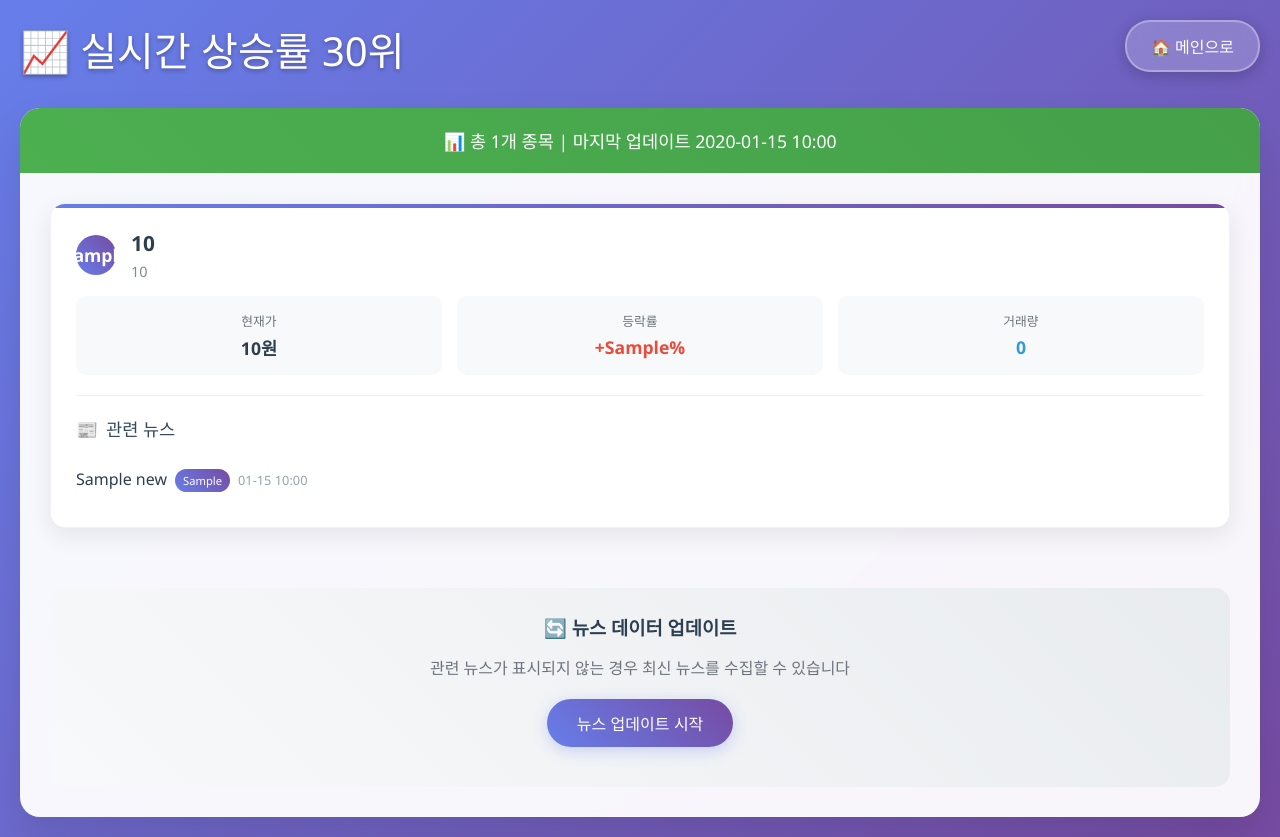
After one commit to OBaeksoon/stock-trading-system-Kiwoom-rest-api-AI-coding-test, a PHP site: page /MD/top_30_rising_stocks.php in a window 1280 px wide. The commit adds this page. Run offline with PHP 8.4, Linux system fonts and the light colour scheme; tables that the repository leaves empty or names only in its code hold one stand-in row (values such as "Sample post").

Commit message:
feat: 로컬 변경사항 동기화 및 신규 기능 추가
로컬 프로젝트의 다양한 변경사항을 원격 저장소와 동기화합니다. 주요 변경사항은 다음과 같습니다:
- GEMINI.md 문서 내용 업데이트
- 불필요한 __pycache__ 및 로그 파일 정리
- 급등주 조회 로직 및 관련 웹페이지 수정
- 전체 종목 조회 기능(get_all_stocks.py) 및 자동매매 관련 신규 모듈(stock_auto_trade/) 추가
- 키움 API, 네이버 뉴스 수집 등 기존 파이썬 모듈 기능 개선

```diff
--- /dev/null
+++ b/MD/top_30_rising_stocks.php
@@ -0,0 +1,350 @@
+<!DOCTYPE html>
+<html lang="ko">
+<head>
+    <meta charset="UTF-8">
+    <meta name="viewport" content="width=device-width, initial-scale=1.0">
+    <title>실시간 상승률 30위 종목</title>
+    <style>
+        * { margin: 0; padding: 0; box-sizing: border-box; }
+        body {
+            font-family: 'Segoe UI', Tahoma, Geneva, Verdana, sans-serif;
+            background: linear-gradient(135deg, #667eea 0%, #764ba2 100%);
+            min-height: 100vh;
+            padding: 20px;
+            color: #333;
+        }
+        .header {
+            display: flex;
+            justify-content: space-between;
+            align-items: center;
+            margin-bottom: 30px;
+        }
+        .header h1 {
+            color: white;
+            font-size: 2.5em;
+            font-weight: 300;
+            text-shadow: 0 2px 4px rgba(0,0,0,0.3);
+        }
+        .home-btn {
+            position: fixed;
+            top: 20px;
+            right: 20px;
+            background: rgba(255,255,255,0.2);
+            color: white;
+            padding: 12px 24px;
+            border: 2px solid rgba(255,255,255,0.3);
+            border-radius: 25px;
+            text-decoration: none;
+            font-weight: 500;
+            transition: all 0.3s ease;
+            backdrop-filter: blur(10px);
+            z-index: 1000;
+            box-shadow: 0 4px 15px rgba(0,0,0,0.2);
+        }
+        .home-btn:hover {
+            background: rgba(255,255,255,0.3);
+            transform: translateY(-2px);
+            box-shadow: 0 6px 20px rgba(0,0,0,0.3);
+        }
+        .container {
+            background: rgba(255,255,255,0.95);
+            border-radius: 20px;
+            box-shadow: 0 20px 40px rgba(0,0,0,0.1);
+            backdrop-filter: blur(10px);
+            overflow: hidden;
+        }
+        .stats-bar {
+            background: linear-gradient(45deg, #4CAF50, #45a049);
+            color: white;
+            padding: 20px;
+            text-align: center;
+            font-size: 1.1em;
+            font-weight: 500;
+        }
+        .stock-grid {
+            display: grid;
+            gap: 20px;
+            padding: 30px;
+        }
+        .stock-card {
+            background: white;
+            border-radius: 15px;
+            padding: 25px;
+            box-shadow: 0 8px 25px rgba(0,0,0,0.08);
+            border: 1px solid rgba(0,0,0,0.05);
+            transition: all 0.3s ease;
+            position: relative;
+            overflow: hidden;
+        }
+        .stock-card:hover {
+            transform: translateY(-5px);
+            box-shadow: 0 15px 35px rgba(0,0,0,0.15);
+        }
+        .stock-card::before {
+            content: '';
+            position: absolute;
+            top: 0;
+            left: 0;
+            right: 0;
+            height: 4px;
+            background: linear-gradient(45deg, #667eea, #764ba2);
+        }
+        .stock-header {
+            display: flex;
+            justify-content: space-between;
+            align-items: center;
+            margin-bottom: 15px;
+        }
+        .stock-rank {
+            background: linear-gradient(45deg, #667eea, #764ba2);
+            color: white;
+            width: 40px;
+            height: 40px;
+            border-radius: 50%;
+            display: flex;
+            align-items: center;
+            justify-content: center;
+            font-weight: bold;
+            font-size: 1.1em;
+        }
+        .stock-name {
+            flex: 1;
+            margin-left: 15px;
+        }
+        .stock-name h3 {
+            color: #2c3e50;
+            font-size: 1.3em;
+            margin-bottom: 5px;
+        }
+        .stock-code {
+            color: #7f8c8d;
+            font-size: 0.9em;
+        }
+        .stock-metrics {
+            display: grid;
+            grid-template-columns: repeat(auto-fit, minmax(120px, 1fr));
+            gap: 15px;
+            margin-bottom: 20px;
+        }
+        .metric {
+            text-align: center;
+            padding: 15px;
+            background: #f8f9fa;
+            border-radius: 10px;
+        }
+        .metric-label {
+            font-size: 0.8em;
+            color: #6c757d;
+            margin-bottom: 5px;
+        }
+        .metric-value {
+            font-size: 1.1em;
+            font-weight: bold;
+        }
+        .price { color: #2c3e50; }
+        .change { color: #e74c3c; }
+        .volume { color: #3498db; }
+        .news-section {
+            border-top: 1px solid #ecf0f1;
+            padding-top: 20px;
+        }
+        .news-title {
+            color: #34495e;
+            font-size: 1.1em;
+            margin-bottom: 15px;
+            display: flex;
+            align-items: center;
+        }
+        .news-title::before {
+            content: '📰';
+            margin-right: 8px;
+        }
+        .news-list {
+            list-style: none;
+        }
+        .news-item {
+            padding: 12px 0;
+            border-bottom: 1px solid #f1f2f6;
+        }
+        .news-item:last-child {
+            border-bottom: none;
+        }
+        .news-link {
+            color: #2c3e50;
+            text-decoration: none;
+            font-weight: 500;
+            line-height: 1.4;
+            transition: color 0.3s ease;
+        }
+        .news-link:hover {
+            color: #667eea;
+        }
+        .theme-tag {
+            background: linear-gradient(45deg, #667eea, #764ba2);
+            color: white;
+            padding: 4px 8px;
+            border-radius: 12px;
+            font-size: 0.7em;
+            margin-left: 8px;
+            font-weight: 500;
+        }
+        .news-date {
+            color: #95a5a6;
+            font-size: 0.8em;
+            margin-left: 8px;
+        }
+        .no-news {
+            color: #95a5a6;
+            font-style: italic;
+            text-align: center;
+            padding: 20px;
+        }
+        .update-section {
+            background: linear-gradient(45deg, #f8f9fa, #e9ecef);
+            margin: 30px;
+            padding: 25px;
+            border-radius: 15px;
+            text-align: center;
+        }
+        .update-btn {
+            background: linear-gradient(45deg, #667eea, #764ba2);
+            color: white;
+            padding: 12px 30px;
+            border: none;
+            border-radius: 25px;
+            font-size: 1em;
+            font-weight: 500;
+            cursor: pointer;
+            transition: all 0.3s ease;
+            box-shadow: 0 4px 15px rgba(102, 126, 234, 0.3);
+        }
+        .update-btn:hover {
+            transform: translateY(-2px);
+            box-shadow: 0 6px 20px rgba(102, 126, 234, 0.4);
+        }
+        .error {
+            background: #fee;
+            color: #c33;
+            padding: 15px;
+            border-radius: 10px;
+            margin: 20px;
+            text-align: center;
+        }
+        @media (max-width: 768px) {
+            .header h1 { font-size: 2em; }
+            .stock-metrics { grid-template-columns: 1fr; }
+            .stock-header { flex-direction: column; text-align: center; }
+            .stock-name { margin-left: 0; margin-top: 10px; }
+        }
+    </style>
+</head>
+<body>
+    <a href="../index.php" class="home-btn">🏠 메인으로</a>
+    <div class="header">
+        <h1>📈 실시간 상승률 30위</h1>
+    </div>
+    <div class="container">
+        <?php
+        // 데이터베이스 연결
+        $config = parse_ini_file('../config.ini');
+        $conn = new mysqli($config['HOST'], $config['USER'], $config['PASSWORD'], $config['DATABASE'], $config['PORT']);
+        if ($conn->connect_error) {
+            die("Connection failed: " . $conn->connect_error);
+        }
+
+        // 데이터베이스에서 상승률 상위 30위 종목 데이터 조회
+        $sql = "SELECT rank, stock_code, stock_name, current_price, change_rate, volume, updated_at FROM top_30_rising_stocks ORDER BY rank ASC";
+        $result = $conn->query($sql);
+
+        if ($result->num_rows > 0) {
+            $data = [];
+            while($row = $result->fetch_assoc()) {
+                $data[] = $row;
+            }
+
+            echo "<div class='stats-bar'>📊 총 " . count($data) . "개 종목 | 마지막 업데이트 " . date('Y-m-d H:i', strtotime($data[0]['updated_at'])) . "</div>";
+            echo "<div class='stock-grid'>";
+
+            foreach ($data as $stock) {
+                if (is_array($stock) && isset($stock['stock_code']) && isset($stock['stock_name'])) {
+                    echo "<div class='stock-card'>";
+                    echo "<div class='stock-header'>";
+                    echo "<div class='stock-rank'>" . htmlspecialchars($stock['rank']) . "</div>";
+                    echo "<div class='stock-name'>";
+                    echo "<h3>" . htmlspecialchars($stock['stock_name']) . "</h3>";
+                    echo "<div class='stock-code'>" . htmlspecialchars($stock['stock_code']) . "</div>";
+                    echo "</div>";
+                    echo "</div>";
+
+                    echo "<div class='stock-metrics'>";
+                    echo "<div class='metric'><div class='metric-label'>현재가</div><div class='metric-value price'>" . number_format(intval($stock['current_price'])) . "원</div></div>";
+                    echo "<div class='metric'><div class='metric-label'>등락률</div><div class='metric-value change'>" . ($stock['change_rate'] >= 0 ? '+' : '') . htmlspecialchars($stock['change_rate']) . "%</div></div>";
+                    echo "<div class='metric'><div class='metric-label'>거래량</div><div class='metric-value volume'>" . number_format(intval($stock['volume'])) . "</div></div>";
+                    echo "</div>";
+
+                    // 관련 뉴스 조회
+                    $stock_code = $stock['stock_code'];
+                    $news_query = "SELECT title, link, description, pub_date, theme FROM stock_news WHERE stock_code = ? ORDER BY pub_date DESC LIMIT 3";
+                    $stmt = $conn->prepare($news_query);
+                    $stmt->bind_param("s", $stock_code);
+                    $stmt->execute();
+                    $news_result = $stmt->get_result();
+
+                    echo "<div class='news-section'>";
+                    if ($news_result->num_rows > 0) {
+                        echo "<div class='news-title'>관련 뉴스</div>";
+                        echo "<ul class='news-list'>";
+                        while ($news = $news_result->fetch_assoc()) {
+                            echo "<li class='news-item'>";
+                            echo "<a href='" . htmlspecialchars($news['link']) . "' target='_blank' class='news-link'>";
+                            echo htmlspecialchars($news['title']);
+                            echo "</a>";
+                            if ($news['theme']) {
+                                echo "<span class='theme-tag'>" . htmlspecialchars($news['theme']) . "</span>";
+                            }
+                            if ($news['pub_date']) {
+                                echo "<span class='news-date'>" . date('m-d H:i', strtotime($news['pub_date'])) . "</span>";
+                            }
+                            echo "</li>";
+                        }
+                        echo "</ul>";
+                    } else {
+                        echo "<div class='no-news'>📭 관련 뉴스가 없습니다</div>";
+                    }
+                    echo "</div>";
+                    $stmt->close();
+                    echo "</div>";
+                }
+            }
+            echo "</div>";
+        } else {
+            echo "<p class='error'>장중에 데이터가 업데이트됩니다.</p>";
+        }
+
+        $conn->close();
+        ?>
+
+        <div class="update-section">
+            <h3 style="margin-bottom: 15px; color: #2c3e50;">🔄 뉴스 데이터 업데이트</h3>
+            <p style="margin-bottom: 20px; color: #6c757d;">관련 뉴스가 표시되지 않는 경우 최신 뉴스를 수집할 수 있습니다</p>
+            <button onclick="updateNews()" class="update-btn">뉴스 업데이트 시작</button>
+            <div id="updateStatus" style="margin-top: 15px;"></div>
+        </div>
+
+        <script>
+        function updateNews() {
+            document.getElementById('updateStatus').innerHTML = '<p style="color: #0056b3;">뉴스를 업데이트 중입니다. 잠시만 기다려주세요...</p>';
+
+            fetch('update_news.php')
+                .then(response => response.text())
+                .then(data => {
+                    document.getElementById('updateStatus').innerHTML = '<p style="color: green;">뉴스 업데이트가 완료되었습니다. 페이지를 새로고침하세요.</p>';
+                })
+                .catch(error => {
+                    document.getElementById('updateStatus').innerHTML = '<p style="color: red;">업데이트 중 오류가 발생했습니다.</p>';
+                });
+        }
+        </script>
+    </div>
+</body>
+</html>
--- a/display_top_30_rising_stocks.php
+++ b/display_top_30_rising_stocks.php
@@ -6,8 +6,6 @@ require_once 'stock_data_fetcher.php';
 // 데이터베이스에서 상위 30개 상승 종목 데이터를 가져옵니다.
 $stocks = get_top_30_rising_stocks($conn);
 
-// 데이터베이스 연결을 닫습니다.
-$conn->close();
 ?>
 <!DOCTYPE html>
 <html lang="ko">
```
Also changed, not shown: MD/md_documents/GEMINI.md (+21 -31 lines), MD/불필요한파일삭제.md (added, +95 -0 lines), stock_data_fetcher.php (+12 -11 lines), updates.php (+188 -0 lines), 9 other files.
